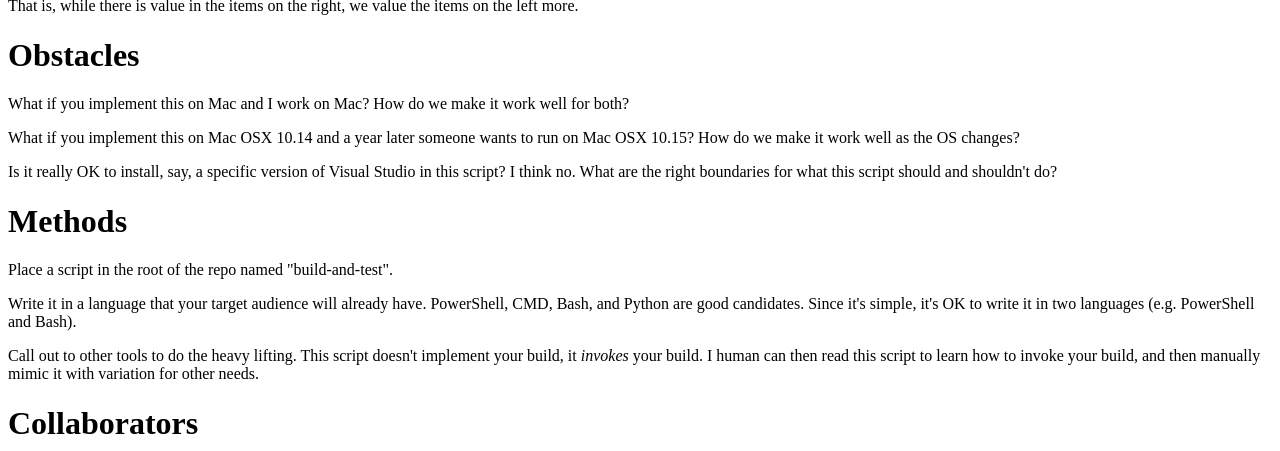
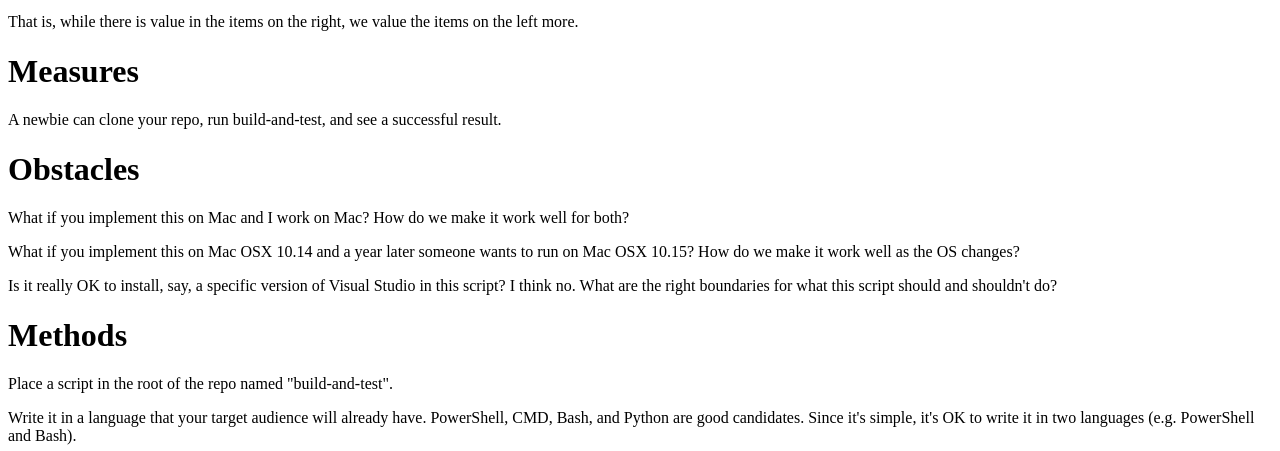
Before and after one commit to JayBazuzi/build-and-test, a plain HTML site: page index.html in a window 1280 px wide. Shown: the part 349-800 px from the top of the page. Drawn offline with Linux system fonts and the light colour scheme.

Commit message:
Update index.html

```diff
--- a/index.html
+++ b/index.html
@@ -42,10 +42,11 @@
         </tbody>
     </table>
 
-    That is, while there is value in the items on the right, we value the items on the left more.
+    <p>That is, while there is value in the items on the right, we value the items on the left more.</p>
 
+    <h1>Measures</h1>
 
-    <!-- <h1>Measures</h1> -->
+    <p>A newbie can clone your repo, run build-and-test, and see a successful result.</p>
 
     <h1>Obstacles</h1>
 
```
